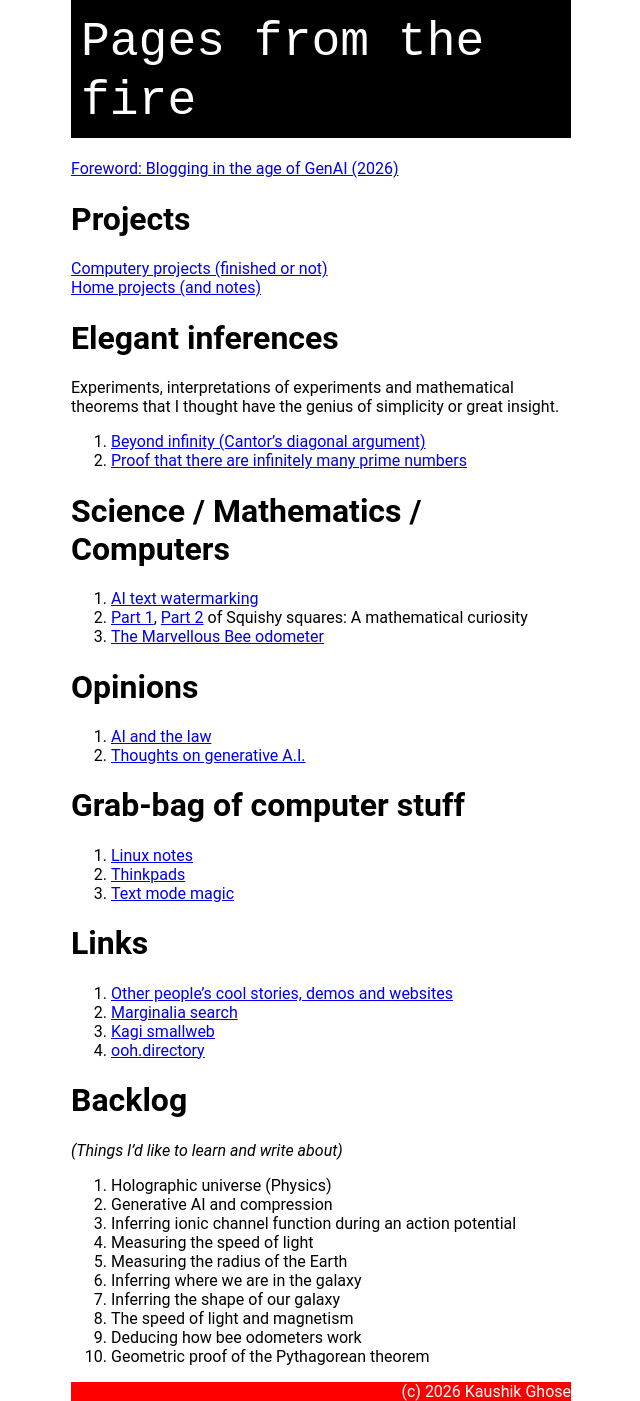
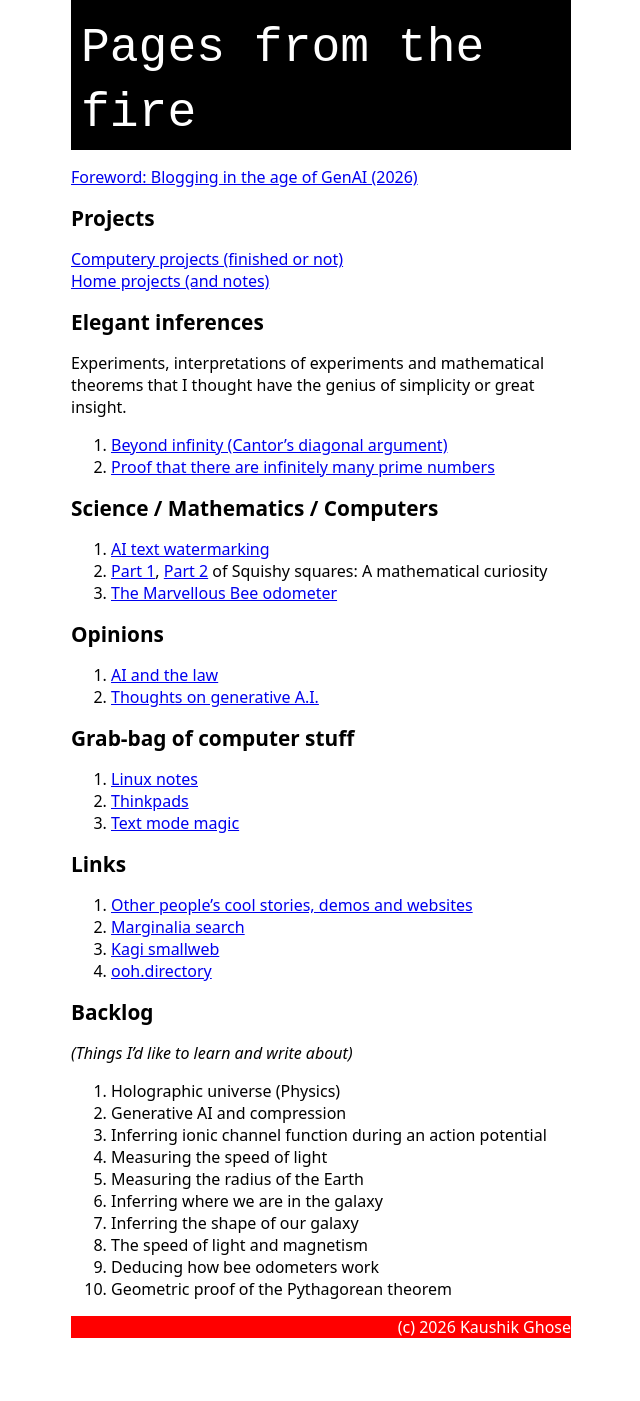
Before and after one commit to kghose/kghose.github.io, a Jekyll site: the page built from README.md, in a window 1280 px wide. Shown: the whole page, without its empty margins (319-959 px from the left). Built offline with Jekyll 4.4.1, drawn with Linux system fonts in a browser that asks for light colours; our own code applies the rules of GitHub Pages for plain Markdown files; a script that is not in the unit is left out; after the commit the page ends 1338 px from its top, so only the background shows below that.

Commit message:
Let user's browser use default font.

```diff
--- a/_sass/main.scss
+++ b/_sass/main.scss
@@ -1,5 +1,5 @@
 body {
-  font-family: Roboto;
+  font-family: system-ui;
   max-width: 500px;
   margin: 0 auto; // Center the content
   padding-left: 1em;
@@ -37,6 +37,7 @@ body {
   text-align: right;
 }
 
+h1 { font-size: 1.3rem; }
 
 img {
   max-width: 99%;
```
